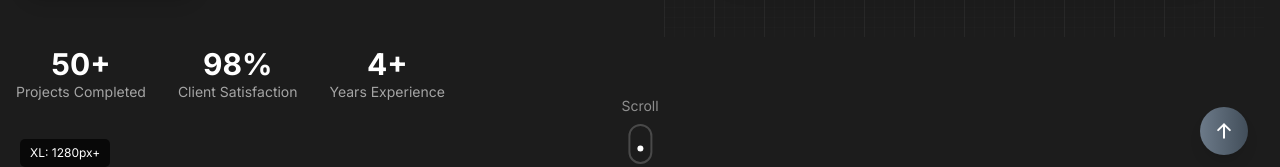
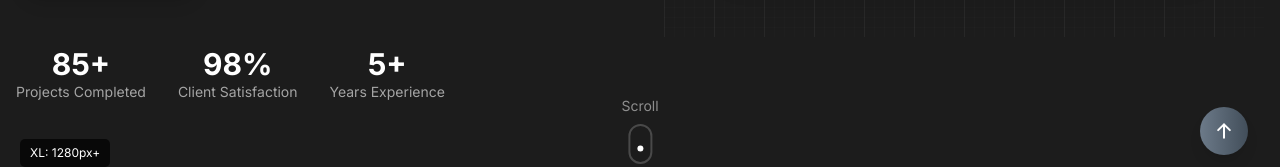
Before and after one commit to Codder13/denisbolba, a Next.js app: page / in a window 1280 px wide. Shown: the part 613-780 px from the top of the page. Built offline with nearby package versions, Linux system fonts and the light colour scheme.

Commit message:
fix: update project and experience counts in Hero component

```diff
--- a/src/components/Hero.js
+++ b/src/components/Hero.js
@@ -252,7 +252,7 @@ const Hero = () => {
                   animate={{ opacity: 1 }}
                   transition={{ duration: 1, delay: 1.3 }}
                 >
-                  50+
+                  85+
                 </motion.div>
                 <div className="text-sm text-white/60">Projects Completed</div>
               </div>
@@ -274,7 +274,7 @@ const Hero = () => {
                   animate={{ opacity: 1 }}
                   transition={{ duration: 1, delay: 1.7 }}
                 >
-                  4+
+                  5+
                 </motion.div>
                 <div className="text-sm text-white/60">Years Experience</div>
               </div>
```
